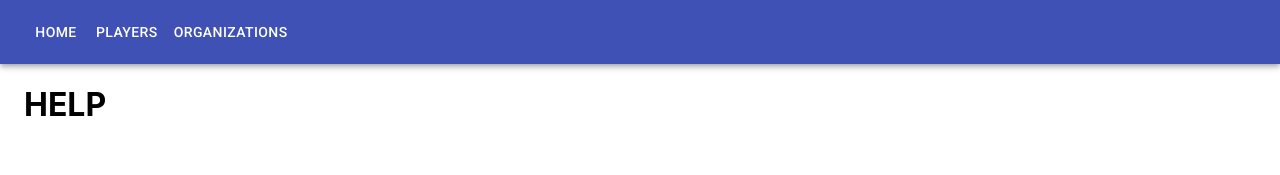
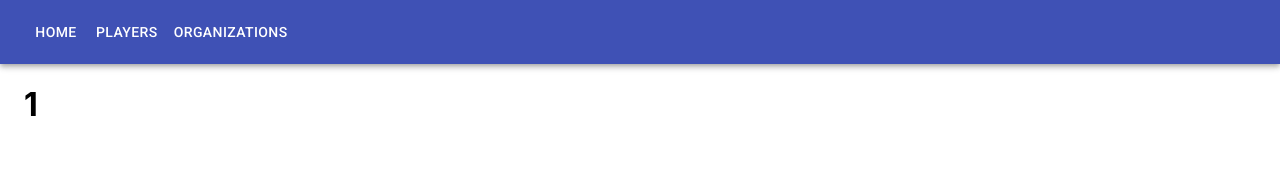
Before and after one commit to matthewyu01/The-Merge--TL-Hacks, a React (Create React App) app in the folder frontend/: page /organizations/1 in a window 1280 px wide. Shown: the top 175 px of the page. Built offline with nearby package versions, Linux system fonts and the light colour scheme.

Commit message:
Update Organization page

```diff
--- a/frontend/src/Organization.js
+++ b/frontend/src/Organization.js
@@ -1,9 +1,13 @@
 import React from "react";
+import { withRouter } from "react-router-dom";
 
 class Organization extends React.Component {
     render = () => {
-        return <h1>HELP</h1>;
+        const { match } = this.props;
+        const { params } = match;
+        const { name } = params;
+        return <h1>{name}</h1>;
     };
 }
 
-export default Organization;
+export default withRouter(Organization);
```
